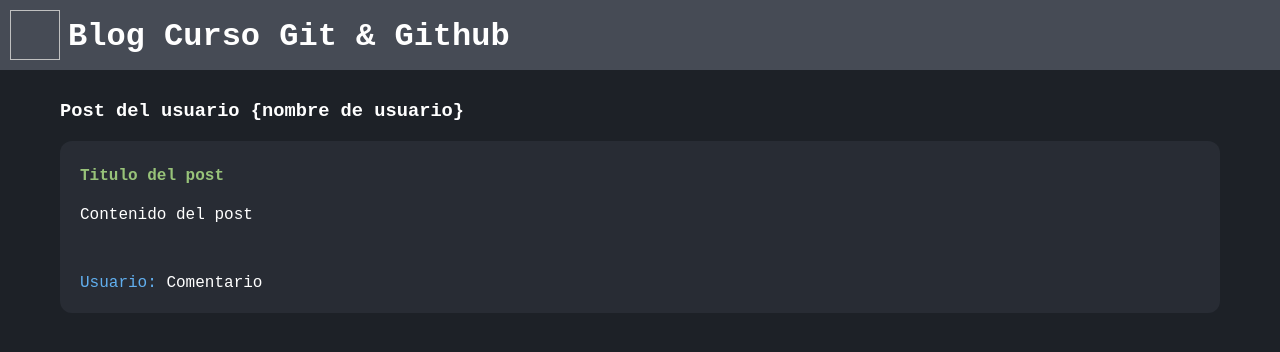
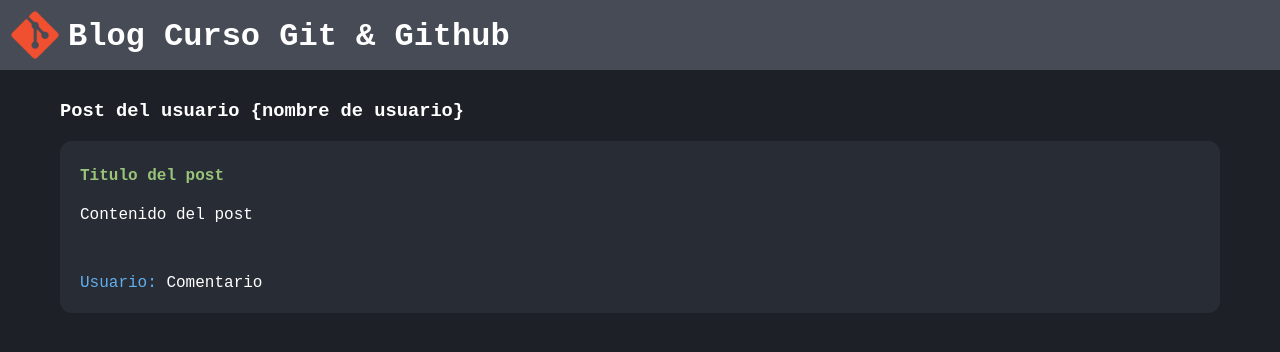
Before and after one commit to Vila99/curso-git, a plain HTML site: page index.html in a window 1280 px wide. Drawn offline with Linux system fonts and the light colour scheme; a web font is replaced by a local one.

Commit message:
Image solved

```diff
--- a/index.html
+++ b/index.html
@@ -11,7 +11,7 @@
 </head>
 <body>
     <div class="bar">
-        <img class="logo" rc="Img/Git.png">
+        <img class="logo" src="img/git.png">
         <h1>Blog Curso Git & Github</h1>
     </div>
     <div class="container" id="content">
```
